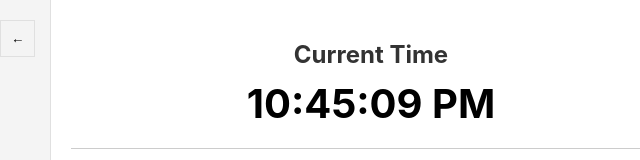
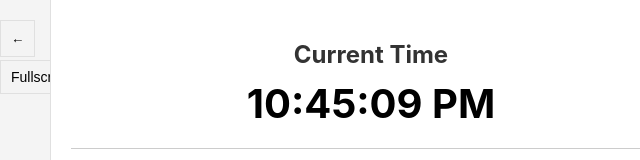
Before and after one commit to charleslien/timer, a React (Create React App) app: page / in a window 1280 px wide. Shown: the top 160 px of the page, without its empty margins (0-640 px from the left). Built offline with nearby package versions, Linux system fonts and the light colour scheme.

Commit message:
Add fullscreen toggle for sidebar
- Implemented fullscreen mode for saved intervals sidebar
- Added toggle button to enter/exit fullscreen
- Updated CSS to support fullscreen layout

```diff
--- a/src/App.css
+++ b/src/App.css
@@ -17,6 +17,16 @@
   width: 350px;
 }
 
+.sidebar.fullscreen {
+  position: fixed;
+  top: 0;
+  left: 0;
+  width: 100%;
+  height: 100%;
+  z-index: 1000;
+  transition: none;
+}
+
 .sidebar-toggle {
   position: absolute;
   top: 20px;
@@ -25,7 +35,19 @@
   border: 1px solid #e0e0e0;
   padding: 10px;
   cursor: pointer;
-  z-index: 10;
+  z-index: 1100;
+}
+
+.sidebar-fullscreen-toggle {
+  position: absolute;
+  top: 60px;
+  left: 0;
+  background-color: #f4f4f4;
+  border: 1px solid #e0e0e0;
+  padding: 8px 10px;
+  font-size: 14px;
+  cursor: pointer;
+  z-index: 1100;
 }
 
 .main-content {
--- a/src/App.tsx
+++ b/src/App.tsx
@@ -36,6 +36,7 @@ function App() {
   const [activeTimer, setActiveTimer] = useState<Timer | null>(null);
   const [timerTag, setTimerTag] = useState<string>('Untitled');
   const [isSidebarOpen, setIsSidebarOpen] = useState(false);
+  const [isSidebarFullscreen, setSidebarFullscreen] = useState(false);
 
   // Use lazy initialization to load saved timers from localStorage once on mount
   const [savedTimers, setSavedTimers] = useState<SavedTimer[]>(() => {
@@ -144,6 +145,10 @@ function App() {
     setIsSidebarOpen(!isSidebarOpen);
   };
 
+  const toggleSidebarFullscreen = () => {
+    setSidebarFullscreen(!isSidebarFullscreen);
+  };
+
   // Group saved timers by tag
   const groupedTimers: Record<string, SavedTimer[]> = {};
   savedTimers.forEach(timer => {
@@ -152,22 +157,22 @@ function App() {
     }
     groupedTimers[timer.tag].push(timer);
   });
-
-  // Sort timers within each group by end time
   Object.keys(groupedTimers).forEach(tag => {
     groupedTimers[tag].sort((a, b) => a.endTS - b.endTS);
   });
 
   return (
     <div className="App">
-      <div className={`sidebar ${isSidebarOpen ? 'open' : ''}`}>
+      <div className={`sidebar ${isSidebarOpen ? 'open' : ''} ${isSidebarFullscreen ? 'fullscreen' : ''}`}>
         <button className="sidebar-toggle" onClick={toggleSidebar}>
           {isSidebarOpen ? '→' : '←'}
+        </button>
+        <button className="sidebar-fullscreen-toggle" onClick={toggleSidebarFullscreen}>
+          {isSidebarFullscreen ? 'Exit Fullscreen' : 'Fullscreen'}
         </button>
         {Object.keys(groupedTimers).length > 0 && (
           <div className="saved-timers">
             <h2>Saved Intervals</h2>
-
             {Object.entries(groupedTimers).map(([tag, timers]) => (
               <div key={tag} className="timer-group">
                 <h3>{tag}</h3>
```
